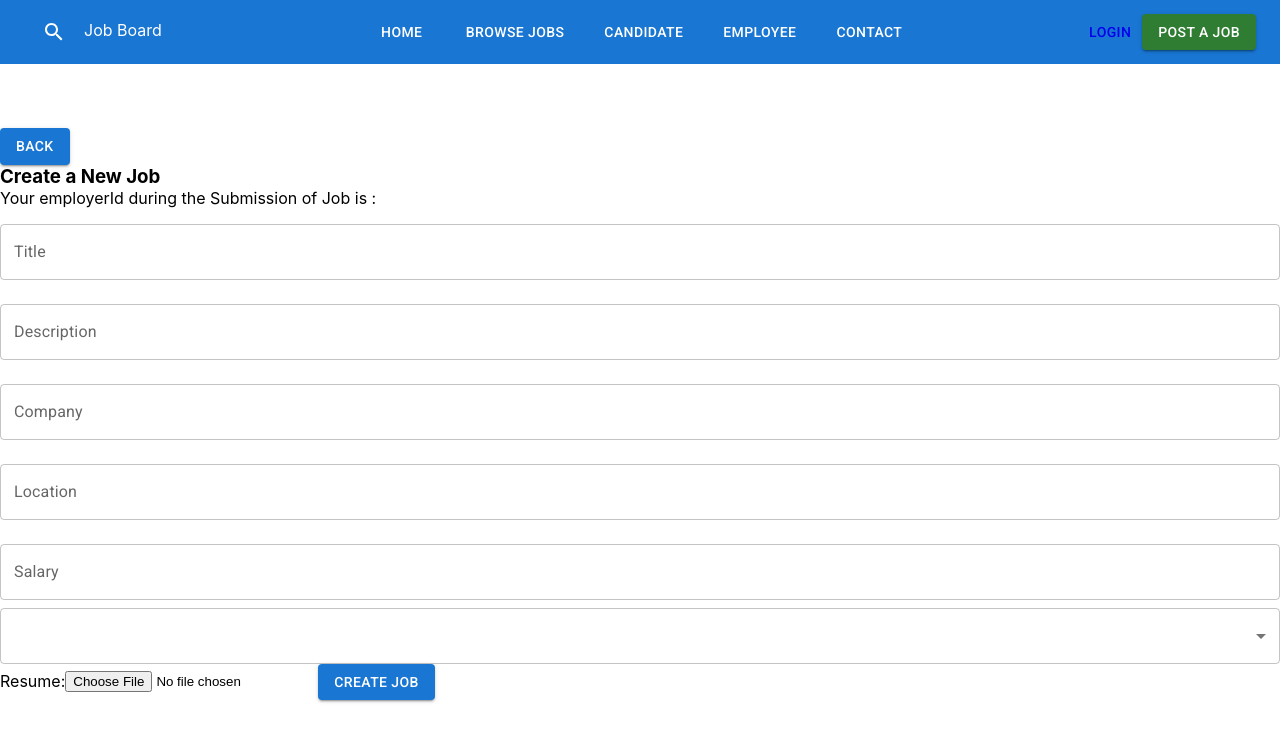
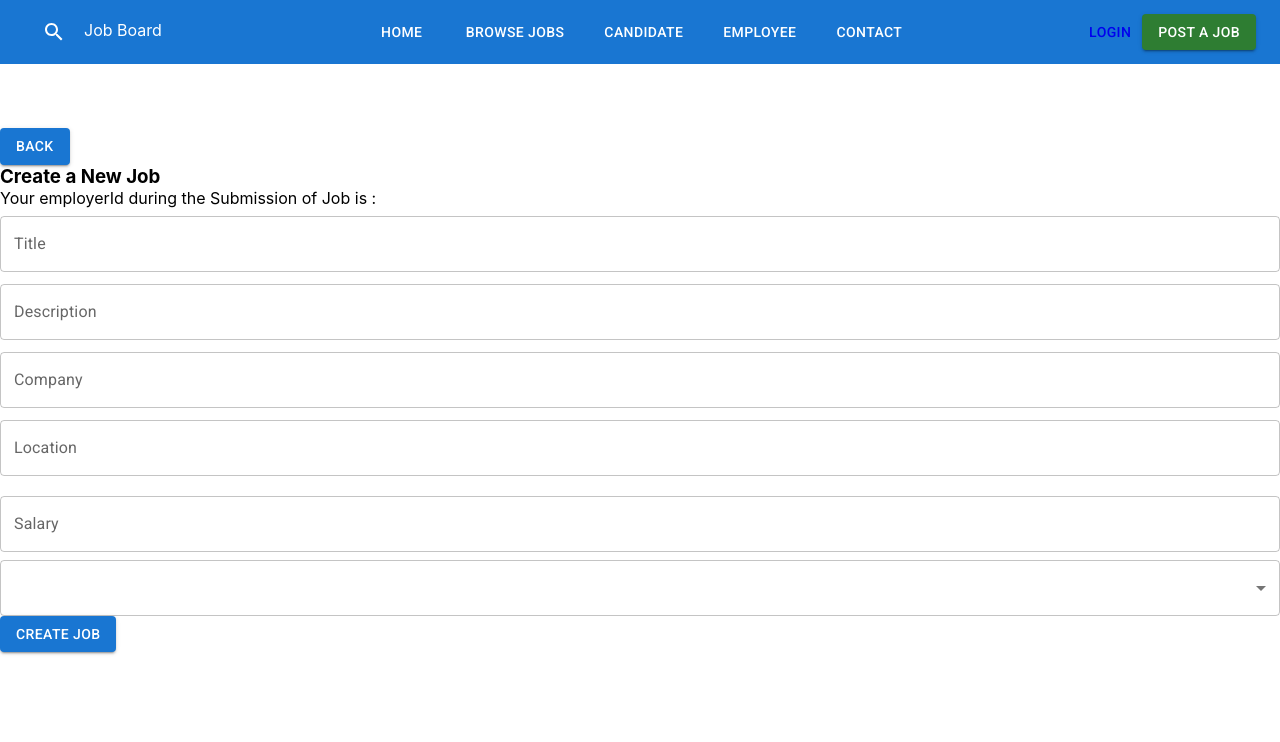
Before and after one commit to Viateur-akimana/Job-portal-app, a React (Create React App) app: page /post-job in a window 1280 px wide. Shown: the top 742 px of the page. Built offline with nearby package versions, Linux system fonts and the light colour scheme.

Commit message:
connection btn backend and frontend

```diff
--- a/src/components/dashBoard/EmployerDashboard.jsx
+++ b/src/components/dashBoard/EmployerDashboard.jsx
@@ -13,7 +13,7 @@ const EmployerDashboard = (props) => {
   useEffect(() => {
     const fetchData = async () => {
       try {
-        const response = await axios.get(``);
+        const response = await axios.get("http://localhost:3000/api/jobs");
         setJobs(response.data);
         setLoading(false);
       } catch (error) {
@@ -35,7 +35,7 @@ const EmployerDashboard = (props) => {
     }
 
     try {
-      await axios.delete(`https://jobboard-0da3.onrender.com/api/job/${jobId}`);
+      await axios.delete(`http://localhost:3000/api/jobs/${jobId}`);
       setJobs((prevJobs) => prevJobs.filter((job) => job._id !== jobId));
     } catch (error) {
       console.error("Error deleting job:", error.message);
@@ -66,11 +66,19 @@ const EmployerDashboard = (props) => {
               >
                 <ListItemText primary={job.title} />
               </Link>
+              <div>
+              <Edit
+                  style={{ cursor: "pointer", marginRight: "10px" }}
+                  className="text-primary"
+                  onClick={() => handleEditJob(job._id)}
+                />
               <Delete
                 style={{ cursor: "pointer" }}
                 className="text-danger"
                 onClick={() => handleDeleteJob(job._id)}
               />
+              </div>
+
             </ListItem>
           ))}
         </List>
--- a/src/components/job/JobForm.jsx
+++ b/src/components/job/JobForm.jsx
@@ -1,9 +1,9 @@
 import React, { useState } from "react";
-import { Button , TextField,Select, MenuItem} from "@mui/material";
+import { Button, TextField, Select, MenuItem } from "@mui/material";
 import { useNavigate } from "react-router-dom";
 import axios from "axios";
 
-const JobForm = ({ employerId }) => {
+const JobForm = ({ employerId = null }) => {
   const [jobData, setJobData] = useState({
     title: "",
     description: "",
@@ -11,35 +11,32 @@ const JobForm = ({ employerId }) => {
     location: "",
     salary: "",
     jobType: "",
-    employerId: employerId,
+    // employerId: employerId,
   });
   const navigate = useNavigate();
 
   const [formError, setFormError] = useState("");
-  const [resumeFile, setResumeFile] = useState(null);
 
   const handleInputChange = (e) => {
     const { name, value } = e.target;
+    if (name !== "employerId") {
       setJobData({ ...jobData, [name]: value });
-  };
-
-  const handleFileChange = (e) => {
-    const file = e.target.files[0];
-    setResumeFile(file);
+    }
   };
 
   const handleJobSubmit = async (e) => {
     e.preventDefault();
 
-    // Check if any field is empty
-    for (const key in jobData) {
-      if (!jobData[key]) {
-        setFormError(`Please fill in all fields.`);
+    try {
+      // Check for required fields
+      const requiredFields = ['title', 'description', 'company', 'location', 'jobType'];
+      for (const field of requiredFields) {
+        if (!jobData[field]) {
+          setFormError(`Please fill in all required fields.`);
           return;
         }
       }
 
-    try {
       // Create a FormData object to handle file uploads
       const formData = new FormData();
       formData.append("title", jobData.title);
@@ -48,28 +45,35 @@ const JobForm = ({ employerId }) => {
       formData.append("location", jobData.location);
       formData.append("salary", jobData.salary);
       formData.append("jobType", jobData.jobType);
-      formData.append("employerId", jobData.employerId);
-      formData.append("resume", resumeFile);
 
       // Send a POST request to your backend to create a new job
-      const response = await axios.post("http://localhost:3000/api/jobs/create", formData, {
+      const response = await axios.post(
+        "http://localhost:3000/api/jobs/create",
+        formData,
+        {
           headers: {
             "Content-Type": "multipart/form-data",
           },
-      });
+        }
+      );
 
       if (!response.data) {
         throw new Error("Failed to create job");
       }
 
+      // Display success message
+      // You can replace this with a Snackbar or other UI component
       alert("Job created successfully:", response.data);
+
       // Redirect to job listings page or show a success message
-      navigate('/jobs');
+      navigate("/jobs");
     } catch (error) {
-      console.error("Error creating job:", error.message);
-      // Handle the error, show a message to the user, etc.
+      console.error("Error creating job:", error);
+      // Display error message to the user
+      setFormError("Failed to create job. Please try again.");
     }
   };
+
 
   const handleGoBack = () => {
     navigate(-1); // Replace history.goBack() with navigate(-1)
@@ -91,8 +95,9 @@ const JobForm = ({ employerId }) => {
           value={jobData.title}
           onChange={handleInputChange}
           fullWidth
-          margin="normal"
+          margin="dense" // Change "normal" to "dense" or "none"
         />
+
         <TextField
           label="Description"
           variant="outlined"
@@ -100,7 +105,7 @@ const JobForm = ({ employerId }) => {
           value={jobData.description}
           onChange={handleInputChange}
           fullWidth
-          margin="normal"
+          margin="dense"
           multiline
         />
         <TextField
@@ -110,7 +115,7 @@ const JobForm = ({ employerId }) => {
           value={jobData.company}
           onChange={handleInputChange}
           fullWidth
-          margin="normal"
+          margin="dense"
         />
         <TextField
           label="Location"
@@ -119,7 +124,7 @@ const JobForm = ({ employerId }) => {
           value={jobData.location}
           onChange={handleInputChange}
           fullWidth
-          margin="normal"
+          margin="dense"
         />
         <TextField
           label="Salary"
@@ -137,20 +142,14 @@ const JobForm = ({ employerId }) => {
           value={jobData.jobType}
           onChange={handleInputChange}
           fullWidth
-          margin="normal"
+          margin="dense"
         >
           <MenuItem value="">-Select-</MenuItem>
           <MenuItem value="part-time">Part Time</MenuItem>
           <MenuItem value="full-time">Full Time</MenuItem>
           <MenuItem value="work-from-home">Work from Home</MenuItem>
         </Select>
-        <label>Resume:</label>
-        <input
-          type="file"
-          accept=".pdf,.doc,.docx"
-          name="resume"
-          onChange={handleFileChange}
-        />
+
         <Button type="submit" variant="contained" color="primary">
           Create Job
         </Button>
```
Lines whose indentation alone changed are shown as unchanged.
